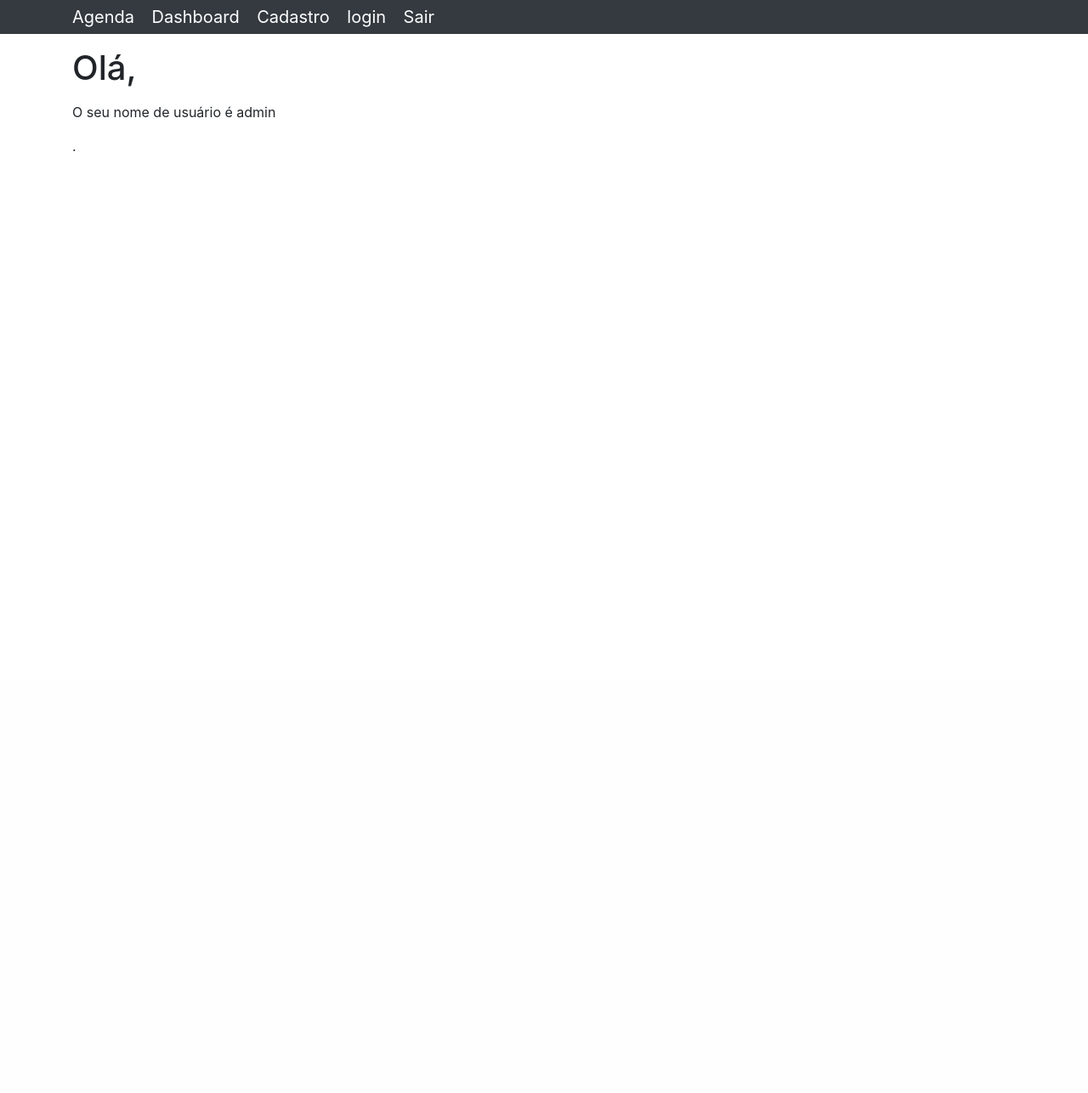
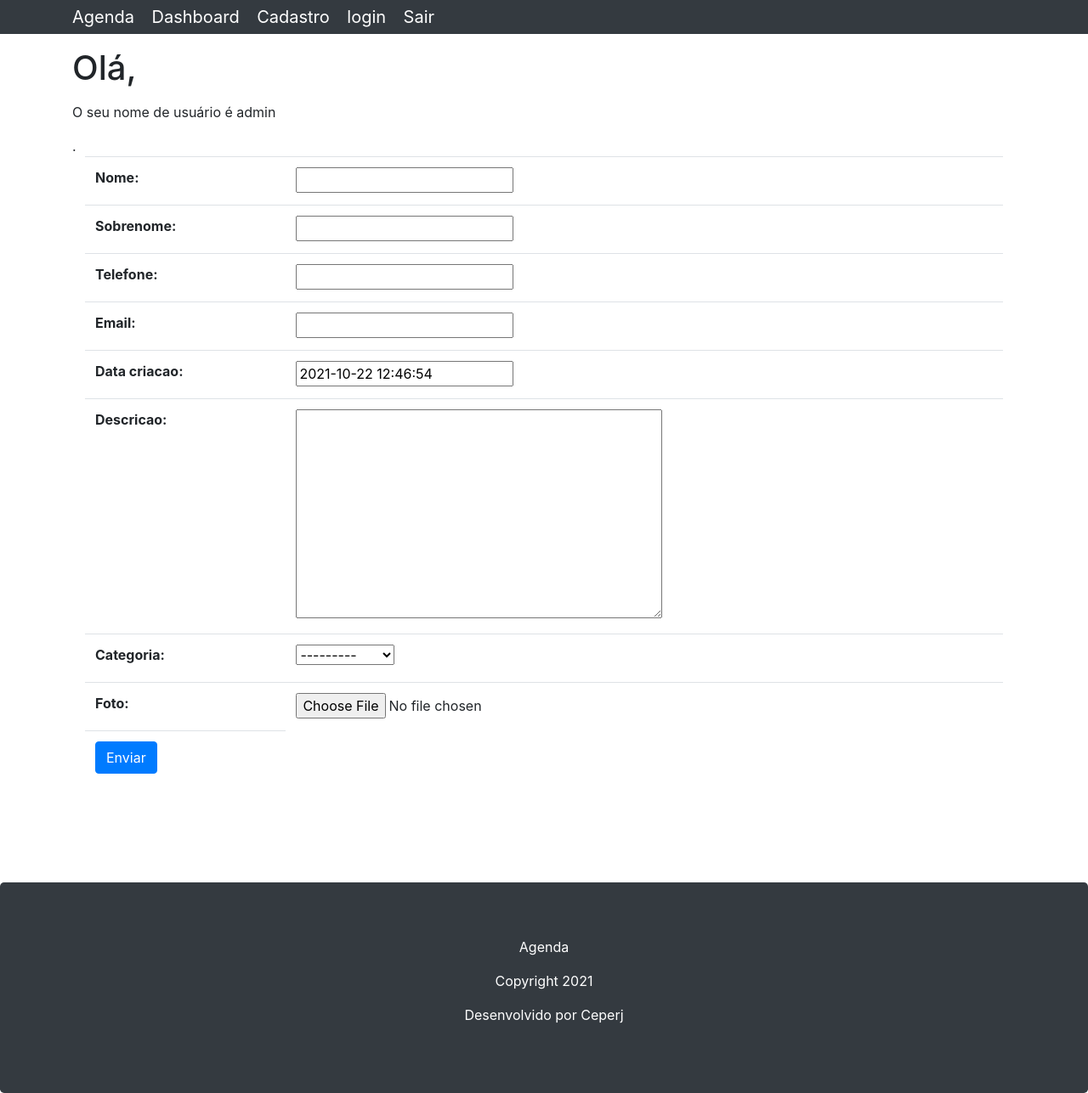
Before and after one commit to sanss021/projeto-agenda-ceperj, a Django app: page /accounts/dashboard/ in a window 1280 px wide. Shown: the whole page at 85% size. Before the commit the page ends 178 px from the top, so only its background shows below. Run offline with Django 3.2, Linux system fonts and the light colour scheme; a user stored in the database is signed in; data comes from the database, SQL or seed files in the repository; both versions use the stored data as it was after the commit; some libraries are stand-ins or nearby versions.

Commit message:
formularios a partir de models e footer

```diff
--- a/accounts/models.py
+++ b/accounts/models.py
@@ -1,3 +1,8 @@
 from django.db import models
 from contatos.models import Contato
 from django import forms
+
+class FormContato(forms.ModelForm):
+    class Meta:
+        model = Contato
+        exclude = ('mostrar',)
--- a/accounts/templates/accounts/dashboard.html
+++ b/accounts/templates/accounts/dashboard.html
@@ -4,7 +4,21 @@
 
 {% block conteudo %}
     <h1 class="mt-3 mb-3">Olá, {{ user.first_name }} {{ user.last_name }}</h1>
+    {% include 'parciais/_messages.html' %}
     <p>O seu nome de usuário é {{ user }}</p>.
+    <div class="container">
+        <form action="" method="POST" anctype="multpart/form-data">
+            {% csrf_token %}
+            <table class="table">
+                {{ form }}
+                <tr>
+                    <td>
+                        <button type="submit" class="btn btn-primary">Enviar</button>
+                    </td>
+                </tr>
+            </table>
+        </form>
+    </div>
 
 
 {% endblock %}
--- a/accounts/templates/accounts/login.html
+++ b/accounts/templates/accounts/login.html
@@ -3,7 +3,7 @@
 {% block titulo %}Login|{% endblock %}
 
 {% block conteudo %}
-<h1 class="mt-3 mb-3">LOGIN</h1>
+    <h1 class="mt-3 mb-3">LOGIN</h1>
 
     {% if not user.is_authenticated %}
         <form method="POST" action="{% url 'login' %}">
@@ -21,7 +21,7 @@
         </form>
     {% else %}
         <p>Você já fez login {{ user }},<a href="{% url 'logout' %}"> Clique aqui</a> se você quiser sair.</p>
-
+        <br><br><br><br><br><br><br><br>
     {% endif %}
 
 
--- a/accounts/views.py
+++ b/accounts/views.py
@@ -4,6 +4,7 @@ from django.contrib import messages, auth
 from django.core.validators import validate_email
 from django.contrib.auth.models import User
 from django.contrib.auth.decorators import login_required
+from .models import FormContato
 
 
 
@@ -84,4 +85,24 @@ def cadastro(request):
 
 @login_required(redirect_field_name='login')
 def dashboard(request):
-    return render(request, 'accounts/dashboard.html')
+    if request.method != 'POST':
+        form = FormContato()
+        return render(request, 'accounts/dashboard.html', {'form':form})
+
+    form = FormContato(request.POST, request.FILES)
+
+    if not form.is_valid():
+        messages.error(request, 'Erro ao enviar o formulário.')
+        form = FormContato()
+        return render(request, 'accounts/dashboard.html', {'form':form})
+
+    descricao = request.POST.get('descricao')
+
+    if len(descricao) < 5:
+        messages.error(request, 'Descrição precisar ser maior que 5 caracteres.')
+        form = FormContato()
+        return render(request, 'accounts/dashboard.html', {'form':form})
+
+    form.save()
+    messages.success(request, f'Contato {request.POST.get("nome")} Salvo com sucesso!')
+    return redirect('dashboard')
--- a/agenda/settings.py
+++ b/agenda/settings.py
@@ -85,6 +85,7 @@ DATABASES = {
 }
 
 
+
 # Password validation
 # https://docs.djangoproject.com/en/3.2/ref/settings/#auth-password-validators
 
--- a/templates/base.html
+++ b/templates/base.html
@@ -54,6 +54,7 @@
   <script src="{% static 'vendor/jquery/jquery.slim.min.js'%}"></script>
   <script src="{% static 'vendor/bootstrap/js/bootstrap.bundle.min.js'%}"></script>
 
+  {% include 'parciais/_footer.html' %}
 </body>
 
 </html>
--- /dev/null
+++ b/templates/parciais/_footer.html
@@ -0,0 +1,11 @@
+<!--_footer.html -->
+<div class="jumbotron footer text-center bg-dark " style="color:white;
+                                                    margin-bottom:0px;
+                                                    margin-top:100px;">
+    <p>Agenda</p>
+    <p>Copyright 2021</p>
+    <p>Desenvolvido por Ceperj</p>
+
+</div>
+
+<!--_footer.html -->
```
Also changed, not shown: db.sqlite3.
